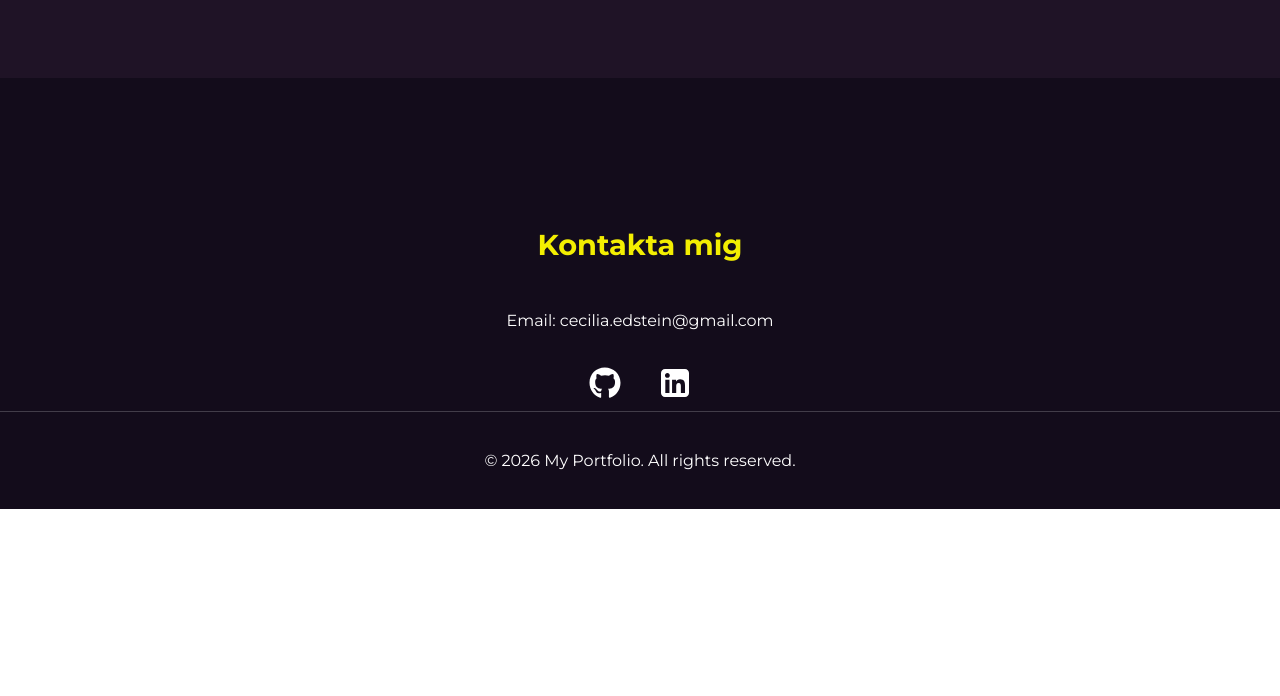
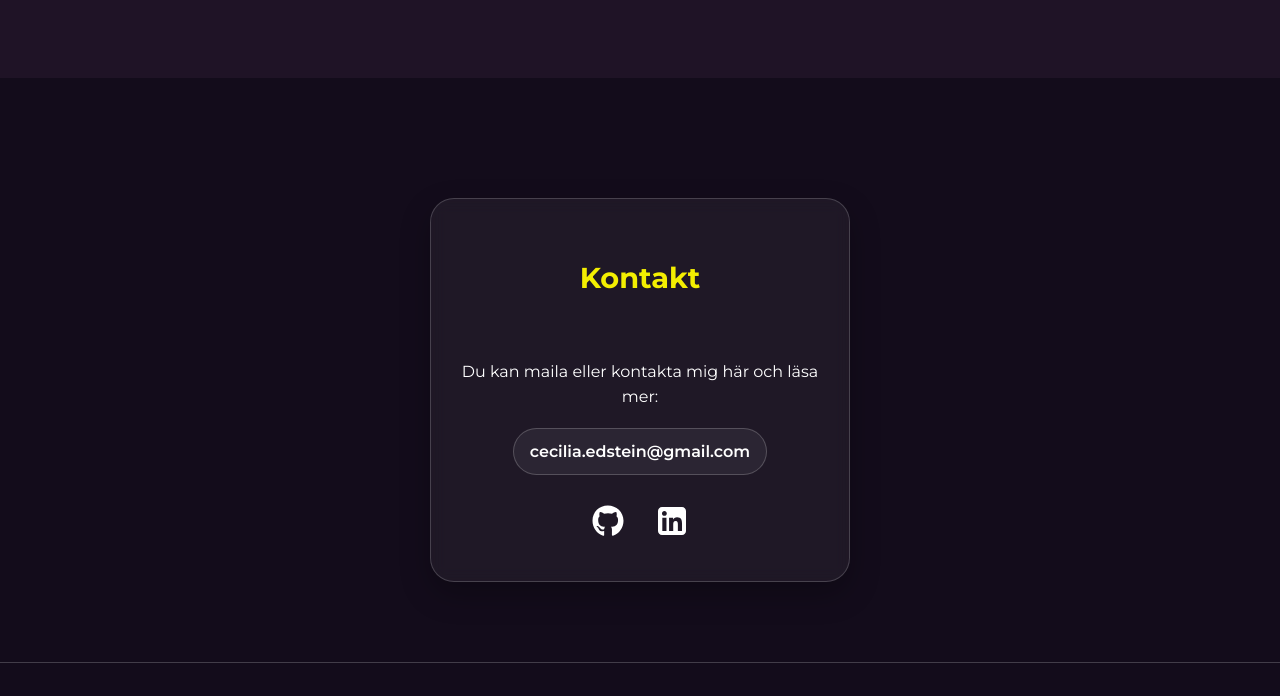
Before and after one commit to cedstein/Portfolio, a website built with Vite: page index.html in a window 1280 px wide. Shown: the part 3537-4233 px from the top of the page. Before the commit the page ends 4046 px from the top, so only its background shows below. Built offline with nearby package versions, Linux system fonts and the light colour scheme; files whose address does not match are found by name.

Commit message:
refactor: update contact section layout and styling for improved presentation

```diff
--- a/index.html
+++ b/index.html
@@ -128,7 +128,7 @@
             <img class="project-image" src="/pac_bac.jpg" alt="Bac Pac">
           </div>
           <div class="project-content">
-            <h4>Bac Pac</h4>
+            <h4>Pac Bac</h4>
             <p>Grupparbete för en webbshop
               En app för att hantera uppgifter.
 
@@ -194,9 +194,12 @@
 
 
   <section id="contact">
-    <h2>Kontakta mig</h2>
-
-    <p>Email: cecilia.edstein@gmail.com</p>
+    <div class="contactCard">
+      <h2>Kontakt</h2>
+      <p>Du kan maila eller kontakta mig här och läsa mer:</p>
+      <a class="contact-email" href="mailto:cecilia.edstein@gmail.com">
+        cecilia.edstein@gmail.com
+      </a>
 
       <div class="social-links">
 
@@ -219,6 +222,8 @@
         </a>
 
       </div>
+    </div>
+
 
   </section>
 
--- a/src/styles/_sections.scss
+++ b/src/styles/_sections.scss
@@ -64,6 +64,10 @@ section p{
 #contact{
   background:#130C1B;
   color:#fff;
+  display:flex;
+  justify-content:center;
+  align-items:center;
+  padding-bottom:80px;
 }
 
 #contact p{
@@ -71,10 +75,6 @@ section p{
   margin:auto;
 }
 
-#contact {
-  margin-bottom: 0;
-  padding-bottom: 0;
-}
 
 footer.copyRights {
   background: #130C1B;
@@ -84,3 +84,36 @@ footer.copyRights {
   margin: 0;
   border-top: 1px solid rgba(255, 255, 255, 0.2);
 }
+
+.contactCard{
+  display:flex;
+  flex-direction:column;
+  align-items:center;
+  gap:18px;
+  width:min(100%, 420px);
+  padding:32px 28px;
+  margin:0 auto;
+  text-align:center;
+
+  background:rgba(255,255,255,0.05);
+  border:1px solid rgba(255,255,255,0.18);
+  border-radius:24px;
+  backdrop-filter:blur(8px);
+  box-shadow:0 12px 30px rgba(0,0,0,0.25);
+}
+
+.contact-email{
+  color:#fff;
+  text-decoration:none;
+  font-weight:600;
+  padding:10px 16px;
+  border-radius:999px;
+  border:1px solid rgba(255,255,255,0.2);
+  background:rgba(255,255,255,0.06);
+  transition:0.3s;
+}
+
+.contact-email:hover{
+  color:#ff0098;
+  border-color:#ff0098;
+}
--- a/src/styles/_skillsContact.scss
+++ b/src/styles/_skillsContact.scss
@@ -3,7 +3,9 @@
   flex-wrap: wrap;
   gap: 12px;
   margin-top: 40px;
-  justify-content: flex-start;
+  justify-content: center;
+  max-width: 850px;
+  margin-inline: auto;
 }
 
 .skill-card{
@@ -31,9 +33,10 @@
 .social-links{
   display:flex;
   justify-content:center;
-  gap:30px;
-  margin-top:30px;
-  padding: 10p;
+  align-items:center;
+  gap:24px;
+  margin-top:8px;
+
 }
 
 .icon{
```
Lines whose indentation alone changed are shown as unchanged.
